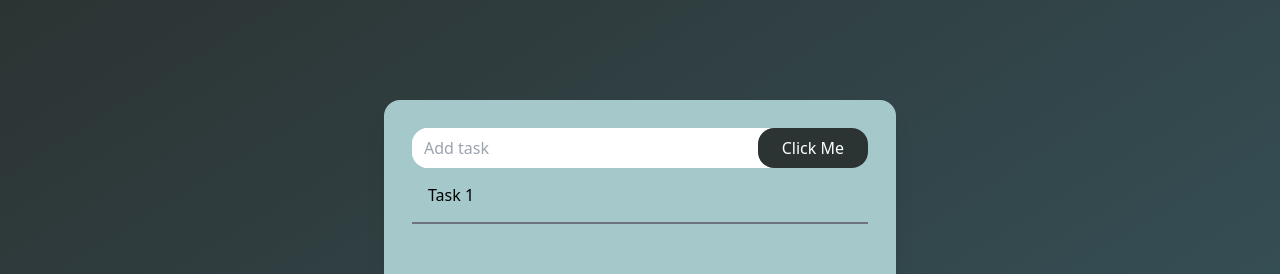
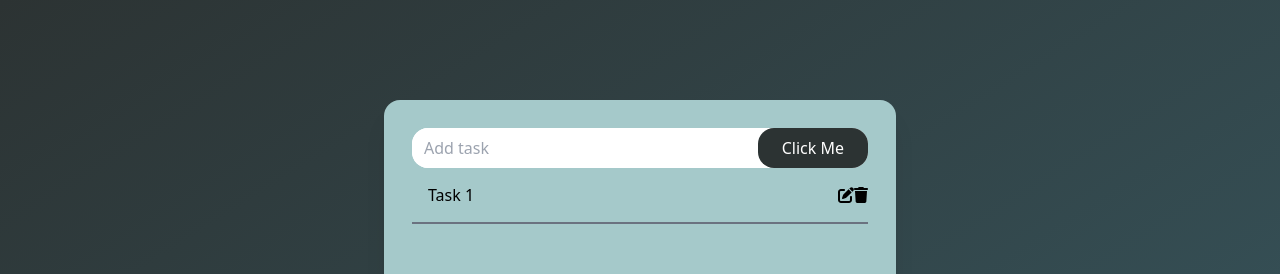
Before and after one commit to OmerAslani/ToDoLisNextJS, a Next.js app: page / in a window 1280 px wide. Shown: the top 274 px of the page. Built offline with nearby package versions, Linux system fonts and the light colour scheme.

Commit message:
fontA added

```diff
--- a/package.json
+++ b/package.json
@@ -9,6 +9,9 @@
     "lint": "next lint"
   },
   "dependencies": {
+    "@fortawesome/fontawesome-svg-core": "^6.3.0",
+    "@fortawesome/free-solid-svg-icons": "^6.3.0",
+    "@fortawesome/react-fontawesome": "^0.2.0",
     "@next/font": "13.1.6",
     "@types/node": "18.13.0",
     "@types/react-dom": "18.0.11",
--- a/src/components/Task.tsx
+++ b/src/components/Task.tsx
@@ -1,8 +1,18 @@
 
-
+import { faPenToSquare, faTrash } from "@fortawesome/free-solid-svg-icons";
+import { FontAwesomeIcon } from "@fortawesome/react-fontawesome";
 
 export const Task = () => {
     return(
-        <li className='w-full h-14 flex items-center pl-4 border-b-2 border-gray-500  '>Task 1</li>
+        <li className='w-full h-14 flex items-center pl-4 border-b-2 border-gray-500  justify-between'>Task 1
+        <div>
+        <FontAwesomeIcon
+          icon={faPenToSquare}
+        />
+        <FontAwesomeIcon
+          icon={faTrash}
+        />
+        </div>
+        </li>
     )
 }
--- a/src/pages/_app.tsx
+++ b/src/pages/_app.tsx
@@ -1,5 +1,9 @@
 import '@/styles/globals.css'
 import type { AppProps } from 'next/app'
+import "@fortawesome/fontawesome-svg-core/styles.css";
+
+import { config } from "@fortawesome/fontawesome-svg-core";
+config.autoAddCss = false;
 
 export default function App({ Component, pageProps }: AppProps) {
   return <Component {...pageProps} />
--- a/src/pages/index.tsx
+++ b/src/pages/index.tsx
@@ -4,6 +4,7 @@ import { Inter } from '@next/font/google'
 import styles from '@/styles/Home.module.css'
 import { Input } from '@/components/Input'
 import { Task } from '@/components/Task'
+
 
 const inter = Inter({ subsets: ['latin'] })
 
@@ -19,8 +20,10 @@ export default function Home() {
       <main className="bg-gradient-to-br from-primary to-secondary h-screen flex justify-center items-center">
         <div className="h-3/4 w-2/5 bg-tertiary rounded-2xl shadow-xl p-7 flex flex-col">
           <Input  />
+
           <ul>
             <Task />
+
           </ul>
         </div>
 
```
Also changed, not shown: 1 other file (tests, documents, lock files or other folders).
